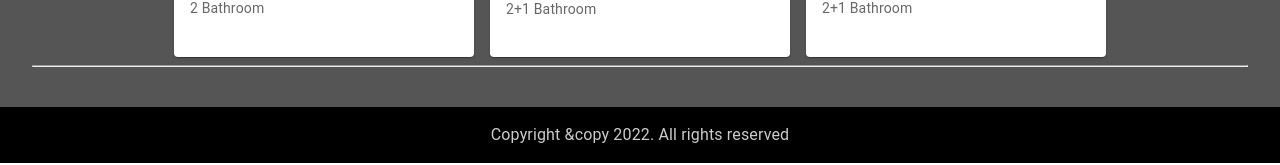
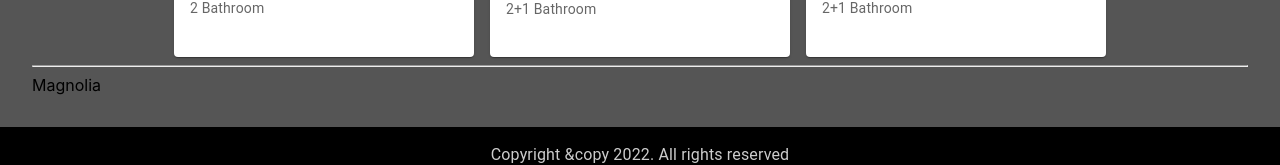
Before and after one commit to kelivdc/puri-botanical, a Next.js app: page / in a window 1280 px wide. Shown: the part 1902-2067 px from the top of the page. Built offline with nearby package versions, Linux system fonts and the light colour scheme.

Commit message:
Add Magnolia

```diff
--- a/pages/index.js
+++ b/pages/index.js
@@ -161,7 +161,7 @@ function Home() {
         </Typography>
         <Lavender />
         <hr />
-        {/* <Magnolia /> */}
+        <Magnolia />
       </Box>
       <Footer />
     </>
```
